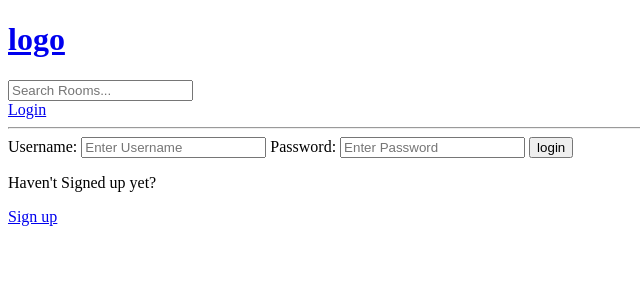
After one commit to JaiSehgal007/discussion_room, a Django app: page /login/ in a window 1280 px wide. The commit adds this page. Shown: the top 300 px of the page, without its empty margins (0-640 px from the left). Run offline with Django 5.2, Linux system fonts and the light colour scheme.

Commit message:
Added User Auth & Restricted Routes

```diff
--- a/base/templates/base/home.html
+++ b/base/templates/base/home.html
@@ -29,8 +29,10 @@
         <div>
             {%  for room in rooms %}
                 <div>
+                    {% if request.user == room.host %}
                     <a href="{% url 'update-room' room.id %}">Edit</a>
                     <a href="{% url 'delete-room' room.id %}">Delete</a>
+                    {% endif %}
                     <span>@{{room.host.username}}</span>
                     <h5>{{room.id}} -- <a href="{% url 'room' room.id %}">{{room.name}}</a></h5>
                     <small>{{room.topic.name}}</small>
--- /dev/null
+++ b/base/templates/base/login_register.html
@@ -0,0 +1,35 @@
+{% extends 'main.html' %}
+
+{% block content %}
+
+{% if page == 'login' %}
+<div>
+    <form action="" method="post">
+        {% csrf_token %}
+        <label for="username">Username:</label>
+        <input type="text" name="username" placeholder="Enter Username">
+
+        <label for="password">Password:</label>
+        <input type="password" name="password" placeholder="Enter Password">
+
+        <input type="submit" value="login">
+    </form>
+
+    <p>Haven't Signed up yet?</p>
+    <a href="{% url 'register' %}">Sign up</a>
+</div>
+{% else %}
+
+<div>
+    <form action="" method="post">
+        {% csrf_token %}
+        {{form.as_p}}
+        <input type="submit" value="register">
+    </form>
+    <p>Already Signed up?</p>
+    <a href="{% url 'login' %}">Sign in</a>
+</div>
+
+{% endif %}
+
+{% endblock content %}
--- a/base/urls.py
+++ b/base/urls.py
@@ -2,6 +2,9 @@ from django.urls import path
 from . import views
 
 urlpatterns=[
+    path('login/',views.loginPage,name='login'),
+    path('logout/',views.logoutUser,name='logout'),
+    path('register/',views.registerPage,name='register'),
     path('',views.home,name="home"),
     path('room/<str:pk>/',views.room,name="room"),
     path('create-room/',views.createRoom,name="create-room"),
--- a/base/views.py
+++ b/base/views.py
@@ -1,7 +1,13 @@
 from django.shortcuts import redirect, render
+from django.contrib import messages
+from django.contrib.auth.decorators import login_required
 from django.db.models import Q
+from django.contrib.auth import authenticate,login,logout
 from .models import Room, Topic
+from django.contrib.auth.models import User
 from .forms import RoomForm
+from django.contrib.auth.forms import UserCreationForm
+from django.http import HttpResponse
 # Create your views here.
 
 # rooms=[
@@ -9,6 +15,52 @@ from .forms import RoomForm
 #     {'id':2, 'name':'Design with!'},
 #     {'id':3, 'name':'Lets forget python!'},
 # ]
+
+def loginPage(request):
+    page= 'login'
+    if request.user.is_authenticated:
+        return redirect('home')
+
+    if request.method=='POST':
+            username=request.POST.get('username').lower()
+            password=request.POST.get('password')
+
+            try:
+                user = User.objects.get(username=username)
+            except:
+                messages.error(request, "User doesn't exist")
+
+            user = authenticate(request,username=username,password=password)
+
+            if user is not None:
+                login(request,user)
+                return redirect('home')
+            else:
+                messages.error(request,'Username or password does not exist')
+    context={'page':page}
+    return render(request,'base/login_register.html',context)
+
+def logoutUser(request):
+    logout(request)
+    return redirect('home')
+
+def registerPage(request):
+    page='register'
+    form=UserCreationForm()
+
+    if request.method == 'POST':
+        form=UserCreationForm(request.POST)
+        if form.is_valid():
+            user=form.save(commit=False)
+            user.username=user.username.lower()
+            user.save()
+            login(request,user)
+            return redirect('home')
+        else:
+            messages.error(request,'An error occured during registration')
+
+    context={'page':page,'form':form}
+    return render(request,'base/login_register.html',context)
 
 def home(request):
     q=request.GET.get('q') if request.GET.get('q') !=None else ''
@@ -30,6 +82,7 @@ def room(request,pk):
     context={'room':room}
     return render(request,'base/room.html',context)
 
+@login_required(login_url='login')
 def createRoom(request):
     form = RoomForm()
     if request.method=='POST':
@@ -40,9 +93,13 @@ def createRoom(request):
     context={'form':form}
     return render(request,'base/room_form.html',context)
 
+@login_required(login_url='login')
 def updateRoom(request,pk):
     room=Room.objects.get(id=pk)
     form = RoomForm(instance=room)
+
+    if request.user != room.host:
+        return HttpResponse("Your are not allowed to do this!!")
 
     if request.method=='POST':
         form = RoomForm(request.POST, instance=room)
@@ -53,8 +110,13 @@ def updateRoom(request,pk):
     context={'form':form}
     return render(request,'base/room_form.html',context)
 
+@login_required(login_url='login')
 def deleteRoom(request,pk):
     room =Room.objects.get(id=pk)
+
+    if request.user != room.host:
+        return HttpResponse("Your are not allowed to do this!!")
+
     if request.method=='POST':
         room.delete()
         return redirect('home')
--- a/templates/main.html
+++ b/templates/main.html
@@ -1,5 +1,6 @@
 <!DOCTYPE html>
 <html lang="en">
+
 <head>
     <meta charset="UTF-8">
     <meta name="viewport" content="width=device-width, initial-scale=1.0">
@@ -8,8 +9,18 @@
 
 <body>
     {% include 'navbar.html' %}
+
+    {% if messages %}
+    <ul class="messages">
+        {% for message in messages %}
+        <li>{{ message }}</li>
+        {% endfor %}
+    </ul>
+    {% endif %}
+
     {% block content %}
 
     {% endblock %}
 </body>
+
 </html>
--- a/templates/navbar.html
+++ b/templates/navbar.html
@@ -6,4 +6,11 @@
     <input type="text" name="q" placeholder="Search Rooms..."/>
 </form>
 
+{% if request.user.is_authenticated %}
+<p>Hello {{ request.user }}</p>
+<a href="{% url 'logout' %}">Logout</a>
+{% else %}
+<a href="{% url 'login' %}">Login</a>
+{% endif %}
+
 <hr>
```
